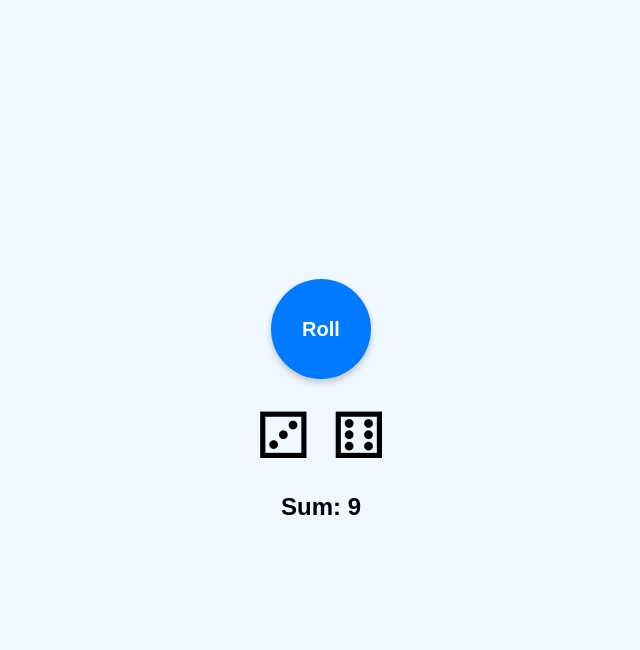
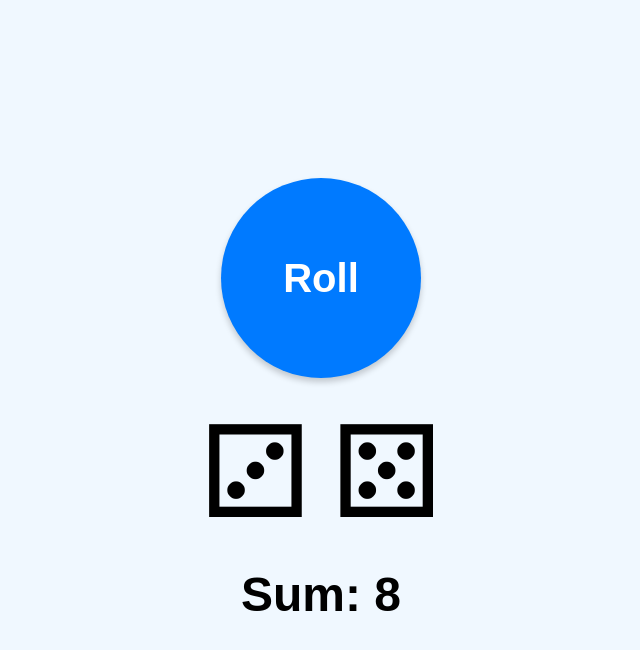
Before and after one commit to FasAndy/RollTheDice, a plain HTML site: page index.html in a window 1280 px wide. Both pictures are taken after a click on the button "Roll". Shown: the whole page, without its empty margins (319-959 px from the left). Drawn offline with Linux system fonts and the light colour scheme.

Commit message:
Update index.html

```diff
--- a/index.html
+++ b/index.html
@@ -24,9 +24,9 @@
             color: white;
             border: none;
             border-radius: 50%;
-            width: 100px;
-            height: 100px;
-            font-size: 20px;
+            width: 200px;
+            height: 200px;
+            font-size: 40px;
             font-weight: bold;
             cursor: pointer;
             box-shadow: 0 4px 6px rgba(0, 0, 0, 0.2);
@@ -44,13 +44,20 @@
         }
 
         .dice span {
-            font-size: 64px; /* Increased font size for larger symbols */
+            font-size: 128px; /* Increased font size for larger symbols */
         }
 
         .result {
             margin-top: 20px;
-            font-size: 24px;
+            font-size: 48px;
             font-weight: bold;
+        }
+
+        .loading {
+            margin-top: 20px;
+            font-size: 20px;
+            font-style: italic;
+            color: #555;
         }
     </style>
 </head>
@@ -61,6 +68,7 @@
             <span id="die1">🎲</span>
             <span id="die2">🎲</span>
         </div>
+        <div class="loading" id="loading" style="display: none;">Rolling...</div>
         <div class="result" id="result">Sum: -</div>
     </div>
 
@@ -69,8 +77,15 @@
         const die1 = document.getElementById('die1');
         const die2 = document.getElementById('die2');
         const result = document.getElementById('result');
+        const loading = document.getElementById('loading');
 
         function rollDice() {
+            // Show the loading icon
+            loading.style.display = 'block';
+            result.textContent = '';
+
+            // Delay rolling dice for visibility
+            setTimeout(() => {
                 const roll1 = Math.floor(Math.random() * 6) + 1;
                 const roll2 = Math.floor(Math.random() * 6) + 1;
                 const sum = roll1 + roll2;
@@ -78,6 +93,10 @@
                 die1.textContent = getDieFace(roll1);
                 die2.textContent = getDieFace(roll2);
                 result.textContent = `Sum: ${sum}`;
+
+                // Hide the loading icon
+                loading.style.display = 'none';
+            }, 1000); // 1-second delay
         }
 
         function getDieFace(value) {
```
Lines whose indentation alone changed are shown as unchanged.
